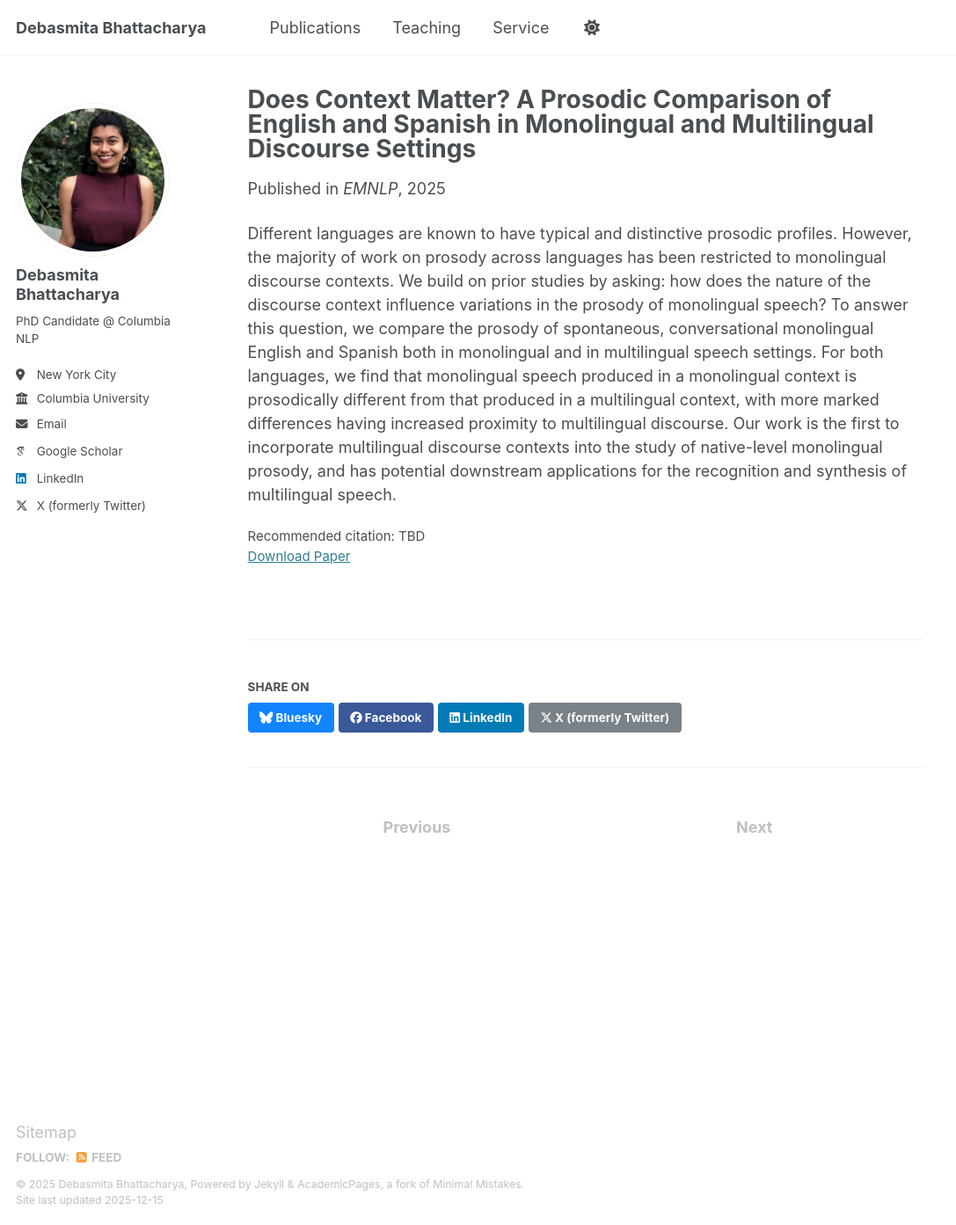
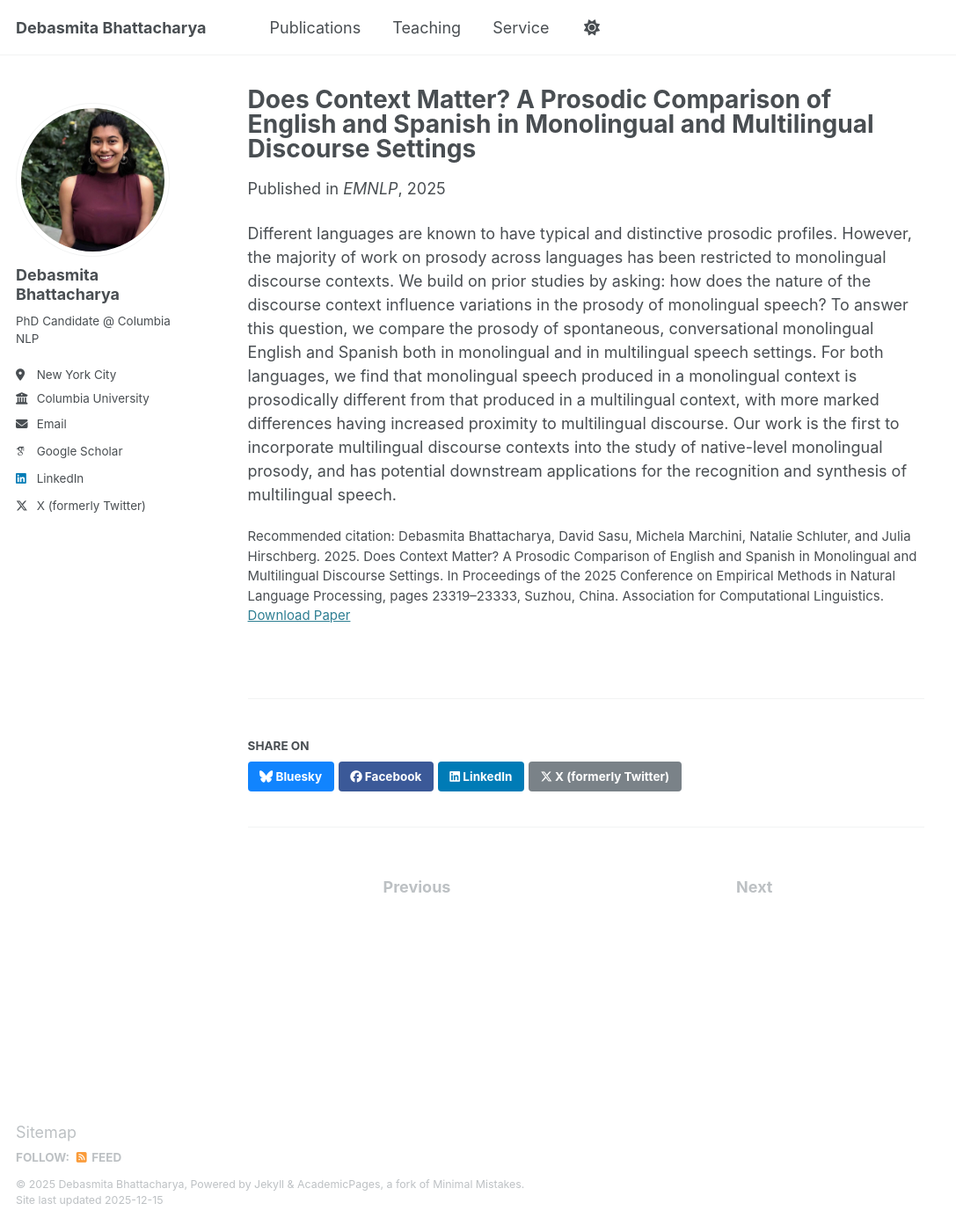
Before and after one commit to debasmita-b/debasmita-b.github.io, a Jekyll site: the page built from _publications/2024-02-17-paper-title-number-8.md, in a window 1280 px wide and 1393 px high. Shown: the whole window at 88% size, without its empty margins (0-1087 px from the left). Built offline with Jekyll 4.4.1, drawn with Linux system fonts in a browser that asks for light colours; some web fonts are replaced.

Commit message:
update paper url and citation

```diff
--- a/_publications/2024-02-17-paper-title-number-8.md
+++ b/_publications/2024-02-17-paper-title-number-8.md
@@ -6,8 +6,8 @@ permalink: /publications/multilingual-prosody
 excerpt: 'This paper investigates the impact of multilingual discourse contexts on variation in monolingual prosody.'
 date: 2025-11-05
 venue: 'EMNLP'
-paperurl: 'https://www.cs.columbia.edu/speech/PaperFiles/2025/prosody_emnlp25.pdf'
-citation: 'TBD'
+paperurl: 'https://aclanthology.org/2025.emnlp-main.1189.pdf'
+citation: 'Debasmita Bhattacharya, David Sasu, Michela Marchini, Natalie Schluter, and Julia Hirschberg. 2025. Does Context Matter? A Prosodic Comparison of English and Spanish in Monolingual and Multilingual Discourse Settings. In Proceedings of the 2025 Conference on Empirical Methods in Natural Language Processing, pages 23319–23333, Suzhou, China. Association for Computational Linguistics.'
 ---
 
 Different languages are known to have typical and distinctive prosodic profiles. However, the majority of work on prosody across languages has been restricted to monolingual discourse contexts. We build on prior studies by asking: how does the nature of the discourse context influence variations in the prosody of monolingual speech? To answer this question, we compare the prosody of spontaneous, conversational monolingual English and Spanish both in monolingual and in multilingual speech settings. For both languages, we find that monolingual speech produced in a monolingual context is prosodically different from that produced in a multilingual context, with more marked differences having increased proximity to multilingual discourse. Our work is the first to incorporate multilingual discourse contexts into the study of native-level monolingual prosody, and has potential downstream applications for the recognition and synthesis of multilingual speech.
```
